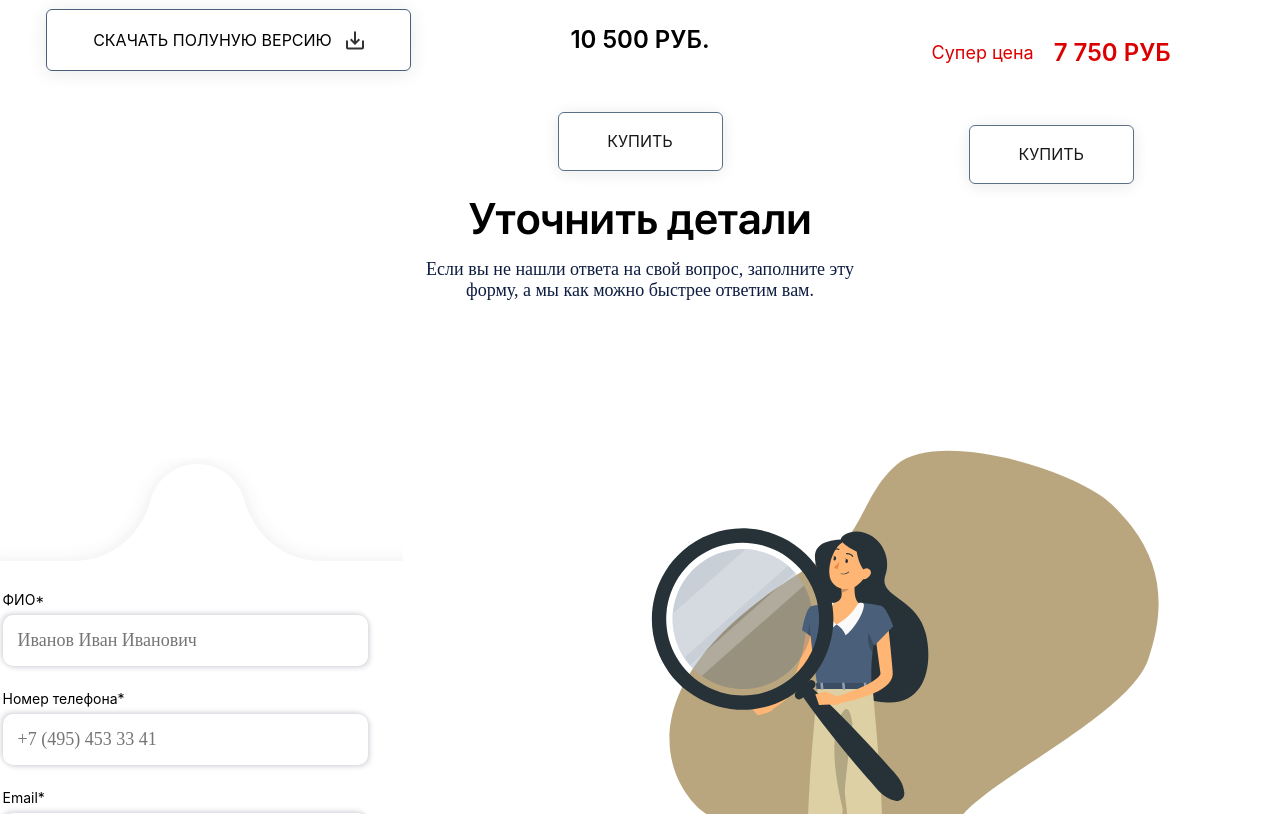
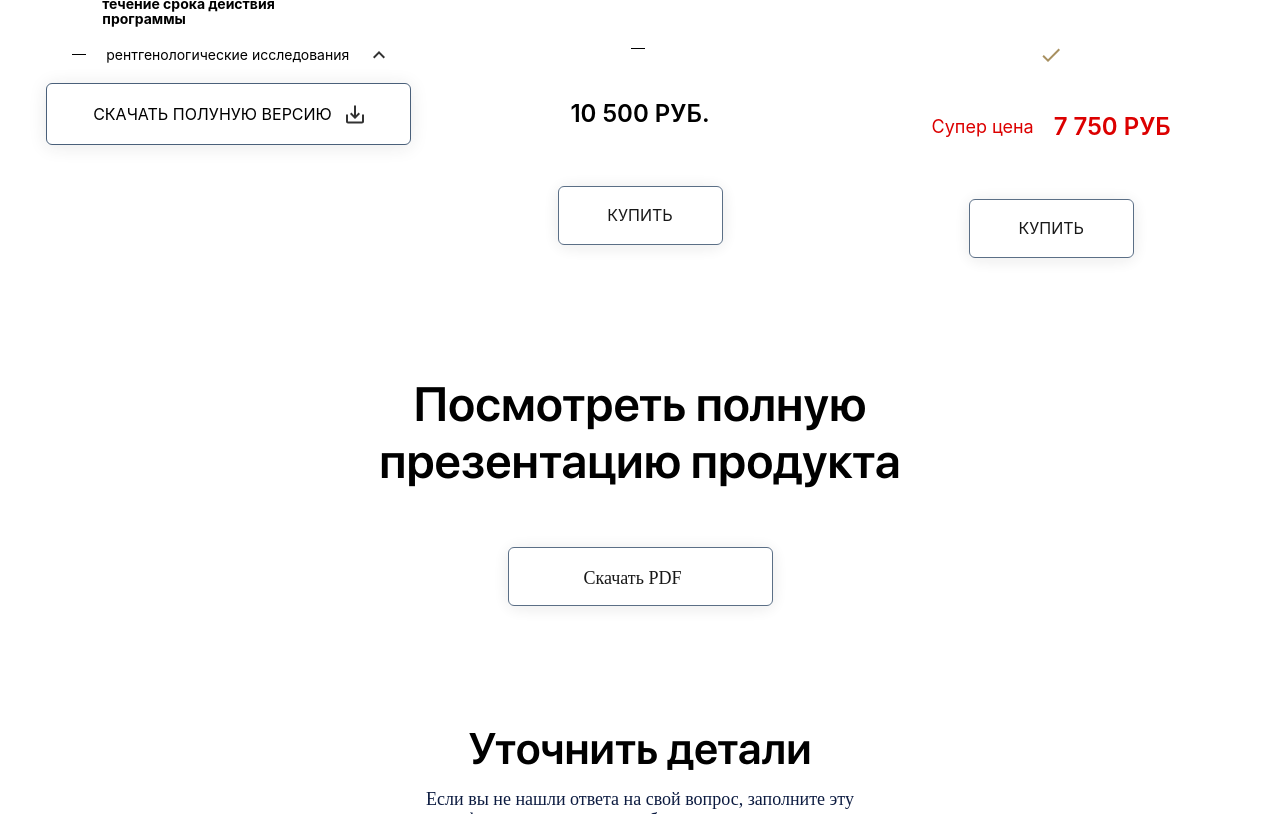
Before and after one commit to SbeNaga/pipupupu, a plain HTML site: page Козлов А.С. ИПС-21.21/index.html in a window 1280 px wide. Shown: the part 4045-4859 px from the top of the page. Drawn offline with Linux system fonts and the light colour scheme.

Commit message:
Add files via upload

```diff
--- a/Козлов А.С. ИПС-21.21/css/publicStyle.css
+++ b/Козлов А.С. ИПС-21.21/css/publicStyle.css
@@ -336,12 +336,12 @@ body{
     gap: 94px;
 }
 /* ------------------------------------------------------------------------------------------------------------------------ */
-/* ------------------------------------------------------------------------------------------------------------------------ */
 
 /* --------------------------------------У нас есть 2 пакета услуг--------------------------------------------------- */
 
 .predlogenia
 {
+    padding-top: 48px;
     display: flex;
     flex-direction: row;
     justify-content: space-evenly;
@@ -371,6 +371,7 @@ body{
 
 .predlogenia--zagolovok
 {
+    margin-top: 26px;
     font-family: 'SF Pro Display';
     font-style: normal;
     font-weight: 400;
@@ -602,7 +603,43 @@ body{
 
     color: #DC0000;
 }
+/* ------------------------------------------------------------------------------------------------------------------------ */
+/* ----------------------------------------------------Презентация---------------------------------------------------- */
+.prezent-block
+{
+    margin-bottom: 108px;
+    margin-top: 110px;
+    display: flex;
+    flex-direction: column;
+    align-items: center;
+}
+.prezent-big-font
+{
+    margin-bottom: 49px;
+    font-family: 'SF Pro Display Semibold';
+    font-style: normal;
+    font-weight: 400;
+    font-size: 48px;
+    line-height: 57px;
+    text-align: center;
+    color: #000000;
+    width: 644px;
+    height: 114px;
+}
+.prezent-button
+{
+    display: flex;
+    flex-direction: row;
+    padding: 20px 75px;
+    gap: 27px;
+    width: 265px;
+    height: 59px;
+    box-shadow: 0px 2px 18px rgba(41, 41, 41, 0.1);
+    border-radius: 6px;
+    border: 1px solid #4A607A;
+}
 
+/* ------------------------------------------------------------------------------------------------------------------------ */
 /* ----------------------------------------------------Вход\Регистрация---------------------------------------------------- */
 .header-text
 {
@@ -638,6 +675,7 @@ body{
 
 .login-block
 {
+    margin-bottom:  138px ;
     gap: 138px;
     justify-content: center;
     align-items: center;
--- a/Козлов А.С. ИПС-21.21/index.html
+++ b/Козлов А.С. ИПС-21.21/index.html
@@ -278,8 +278,10 @@
 
  <!-- prezentation -->
     <!--______________________________________________________________________________________________________-->
-
-
+    <div class="prezent-block">
+        <p class="prezent-big-font">Посмотреть полную презентацию продукта</p>
+        <button class="prezent-button">Скачать PDF</button>
+    </div>
 
    <!-- login block -->
     <!--______________________________________________________________________________________________________-->
```
